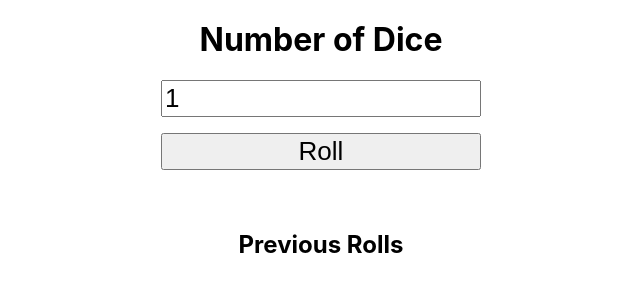
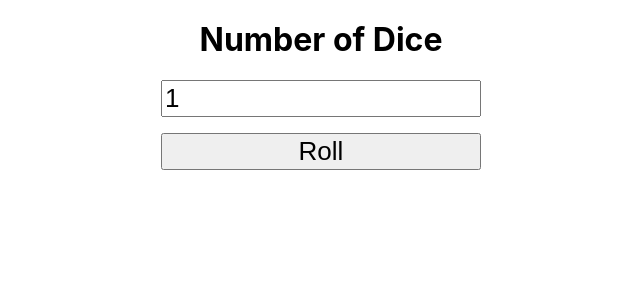
Before and after one commit to MichieCodes/simple-dice-game, a React (Vite) app: page / in a window 1280 px wide. Shown: the top 300 px of the page, without its empty margins (319-959 px from the left). Built offline with nearby package versions, Linux system fonts and the light colour scheme.

Commit message:
Hide dice roll history when history is empty

```diff
--- a/src/App.jsx
+++ b/src/App.jsx
@@ -14,7 +14,7 @@ function App() {
     <div className="App">
       <DiceRollForm setDice={setDice} setLoading={setLoading}/>
       <DiceContainer dice={dice}/>
-      <DiceHistory lastDice={!loading && dice}/>
+      {!!dice.length && <DiceHistory lastDice={!loading && dice}/>}
     </div>
   )
 }
```
